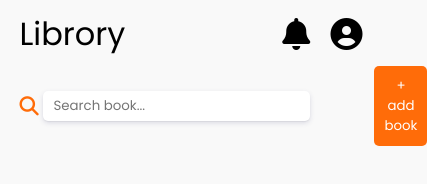
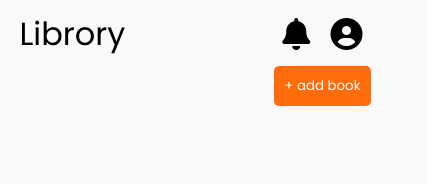
Before and after one commit to kazmonroy/library, a plain HTML site: page index.html in a window 390 px wide. Shown: the whole page, 427 px wide, since content can reach past the window. Drawn offline with Linux system fonts and the light colour scheme.

Commit message:
Edit add book btn

```diff
--- a/styles.css
+++ b/styles.css
@@ -262,7 +262,18 @@ form h1 {
 }
 
 @media (max-width: 450px) {
-  .search {
-    min-width: 100px;
+  .ui-controls {
+    justify-content: center;
+  }
+  .search-bar {
+    display: none;
+  }
+
+  .btn-div {
+    margin-left: auto;
+  }
+
+  .open-modal {
+    justify-self: center;
   }
 }
```
